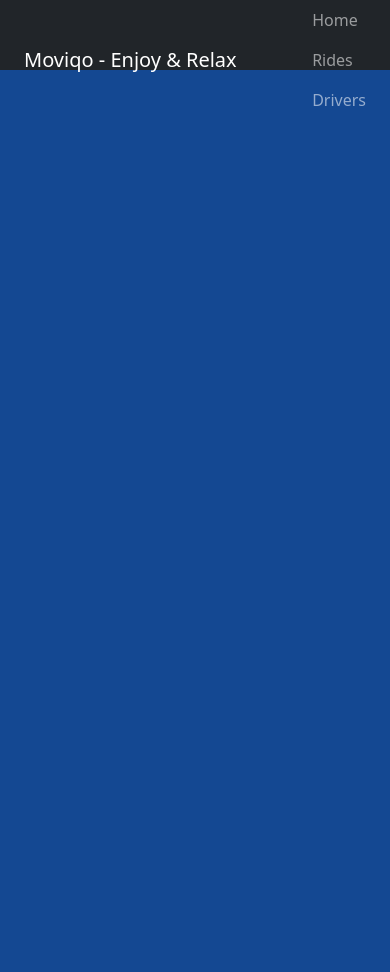
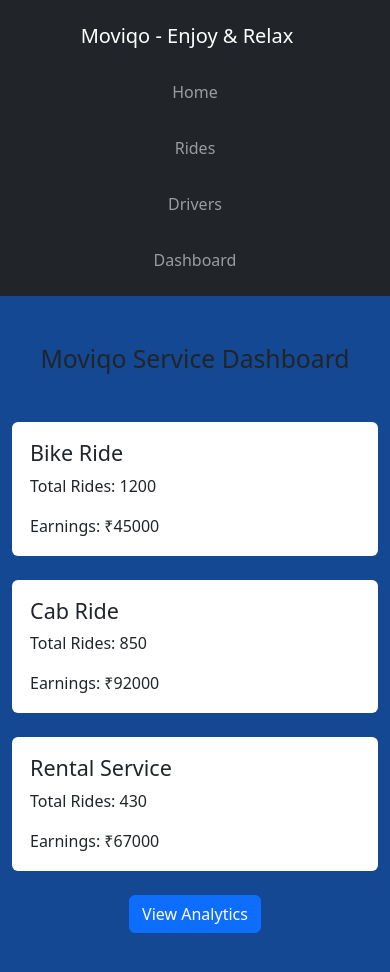
Before and after one commit to Shrikaran202005/Matrimony_Training_Workout, an Angular app in the folder Angular/Angular_project/Indrive/: page /service-dashboard in a window 390 px wide. Before the commit this address led to /. Shown: the top 972 px of the page. Before the commit the page ends 844 px from the top, so only its background shows below. Built offline with nearby package versions, Linux system fonts and the light colour scheme.

Commit message:
feat: Implement Ride Analytics and Service Dashboard components; enhance routing and UI responsiveness

```diff
--- a/Angular/Angular_project/Indrive/src/app/app.routes.ts
+++ b/Angular/Angular_project/Indrive/src/app/app.routes.ts
@@ -1,7 +1,8 @@
 import { Routes } from '@angular/router';
 import { RideSelection } from './features/rides/components/ride-selection/ride-selection';
 import { Home } from './features/home/pages/home/home';
-import { NearbyDrivers } from './features/rides/components/nearby-drivers/nearby-drivers';
+// import { NearbyDrivers } from './features/rides/components/nearby-drivers/nearby-drivers';
+// import { ServiceDashboard } from './features/dashboard/components/service-dashboard/service-dashboard';
 
 export const routes: Routes = [
   {
@@ -25,6 +26,11 @@ export const routes: Routes = [
 
   {
     path: 'drivers',
-    component: NearbyDrivers,
+    loadComponent: () => import('./features/rides/components/nearby-drivers/nearby-drivers').then(m => m.NearbyDrivers),
   },
+
+  {
+    path:'service-dashboard',
+    loadComponent: () => import('./features/dashboard/components/service-dashboard/service-dashboard').then(m => m.ServiceDashboard)
+  }
 ];
--- a/Angular/Angular_project/Indrive/src/app/app.ts
+++ b/Angular/Angular_project/Indrive/src/app/app.ts
@@ -1,7 +1,6 @@
 import { Component, signal } from '@angular/core';
 import { Navbar } from './features/shared/components/navbar/navbar';
 import { RouterOutlet } from '@angular/router';
-// import { RouterOutlet } from '@angular/router';
 // import { Home } from './features/home/pages/home/home';
 // import { RideBooking } from './features/rides/components/ride-booking/ride-booking';
 // import { RideSelection } from './features/rides/components/ride-selection/ride-selection';
--- /dev/null
+++ b/Angular/Angular_project/Indrive/src/app/features/dashboard/components/ride-analytics/ride-analytics.css
@@ -0,0 +1,49 @@
+.analytics-container {
+
+
+    padding: 50px;
+}
+
+
+.analytics-grid {
+
+
+    display: flex;
+
+
+    gap: 20px;
+
+
+    justify-content: center;
+
+
+    flex-wrap: wrap;
+
+}
+
+
+.analytics-card {
+
+
+    width: 250px;
+
+
+    padding: 25px;
+
+
+    border-radius: 12px;
+
+
+    /* box-shadow: 0 0 10px rgba(227, 224, 224, 0.1); */
+
+
+    text-align: center;
+
+    background-color: white;
+}
+
+h2{
+
+    text-align: center;
+    padding-bottom: 20px;
+}
--- /dev/null
+++ b/Angular/Angular_project/Indrive/src/app/features/dashboard/components/ride-analytics/ride-analytics.html
@@ -0,0 +1,49 @@
+<section class="analytics-container">
+
+
+    <h2>Ride Analytics {{trackRender()}}</h2>
+
+
+    <div class="analytics-grid">
+
+
+        <div class="analytics-card">
+
+
+            <h3>Total Rides</h3>
+
+
+            <p>12,450</p>
+
+
+        </div>
+
+
+        <div class="analytics-card">
+
+
+            <h3>Peak Hour</h3>
+
+
+            <p>6 PM - 9 PM</p>
+
+
+        </div>
+
+
+        <div class="analytics-card">
+
+
+            <h3>Top Service</h3>
+
+
+            <p>Cab Ride</p>
+
+
+        </div>
+
+
+    </div>
+
+
+</section>
--- /dev/null
+++ b/Angular/Angular_project/Indrive/src/app/features/dashboard/components/ride-analytics/ride-analytics.ts
@@ -0,0 +1,22 @@
+import { Component } from '@angular/core';
+
+@Component({
+  selector: 'app-ride-analytics',
+  imports: [],
+  standalone: true,
+  templateUrl: './ride-analytics.html',
+  styleUrl: './ride-analytics.css',
+})
+export class RideAnalytics {
+   ngOnInit() {
+    console.log(' RideAnalytics chunk just loaded from network!');
+  }
+  //just a check for signals
+  trackRender() {
+    console.log('RideAnalytics Checked');
+
+
+    return '';
+  }
+
+}
--- a/Angular/Angular_project/Indrive/src/app/features/dashboard/components/service-dashboard/service-dashboard.html
+++ b/Angular/Angular_project/Indrive/src/app/features/dashboard/components/service-dashboard/service-dashboard.html
@@ -53,11 +53,9 @@
 
                     </p>
 
-                    <!-- <button class="btn btn-primary" style="color: rgb(230, 246, 1);">Select Ride</button> -->
-                    <button type="button" class="btn btn-primary">Select Ride</button>
-            <!-- <button type="button" class="btn btn-info">Info</button> -->
-<!-- <button type="button" class="btn btn-light">Light</button> -->
-<!-- <button type="button" class="btn btn-dark">Dark</button> -->
+                    <!-- <button type="button" class="btn btn-primary">Select Ride</button> -->
+
+
 
                 </div>
 
@@ -70,8 +68,39 @@
 
         }
 
+        <div class="col-12 text-center mt-4">
+            <button class="btn btn-primary" (click)="showAnalytics = true">
+                View Analytics
+            </button>
+        </div>
+    </div>
+
+
+</section>
+<section>
+    @if(showAnalytics) {
+
+
+    @defer (on timer(2s)) {
+
+
+    <app-ride-analytics />
+
+
+    } @placeholder {
+
+
+    <div class="text-center mt-5">
+
+
+        <h3>Preparing Analytics Dashboard...</h3>
+
 
     </div>
 
 
+    }
+
+
+    }
 </section>
--- a/Angular/Angular_project/Indrive/src/app/features/dashboard/components/service-dashboard/service-dashboard.ts
+++ b/Angular/Angular_project/Indrive/src/app/features/dashboard/components/service-dashboard/service-dashboard.ts
@@ -1,12 +1,15 @@
 import { Component } from '@angular/core';
 import { SurgeHighlight } from '../../../shared/directives/surge-highlight';
+import { RideAnalytics } from '../ride-analytics/ride-analytics';
 @Component({
   selector: 'app-service-dashboard',
-  imports: [SurgeHighlight],
+  imports: [SurgeHighlight, RideAnalytics],
   templateUrl: './service-dashboard.html',
   styleUrl: './service-dashboard.css',
 })
 export class ServiceDashboard {
+   showAnalytics = false; //use only for template-level lazy loading
+
    services = [
     {
       title: 'Bike Ride',
--- a/Angular/Angular_project/Indrive/src/app/features/shared/components/navbar/navbar.css
+++ b/Angular/Angular_project/Indrive/src/app/features/shared/components/navbar/navbar.css
@@ -30,3 +30,19 @@
     cursor: pointer;
     font-size: 18px;
 }
+
+@media screen and (max-width: 991px) {
+    .navbar {
+        flex-direction: column;
+        height: auto;
+        padding: 1rem;
+        gap: 1rem;
+    }
+
+    .navbar-nav {
+        flex-direction: column;
+        gap: 1rem;
+        width: 100%;
+        text-align: center;
+    }
+}
--- a/Angular/Angular_project/Indrive/src/app/features/shared/components/navbar/navbar.html
+++ b/Angular/Angular_project/Indrive/src/app/features/shared/components/navbar/navbar.html
@@ -26,13 +26,14 @@
         <a class="nav-link" routerLink="/drivers">
             Drivers
         </a>
-        <!--
+
     <a
       class="nav-link"
-      routerLink="/dashboard"
+      routerLink="/service-dashboard"
     >
       Dashboard
     </a>
+      <!--
      <a
       class="nav-link"
       routerLink="/ride-history"
```
Also changed, not shown: 1 other file (tests, documents, lock files or other folders).
